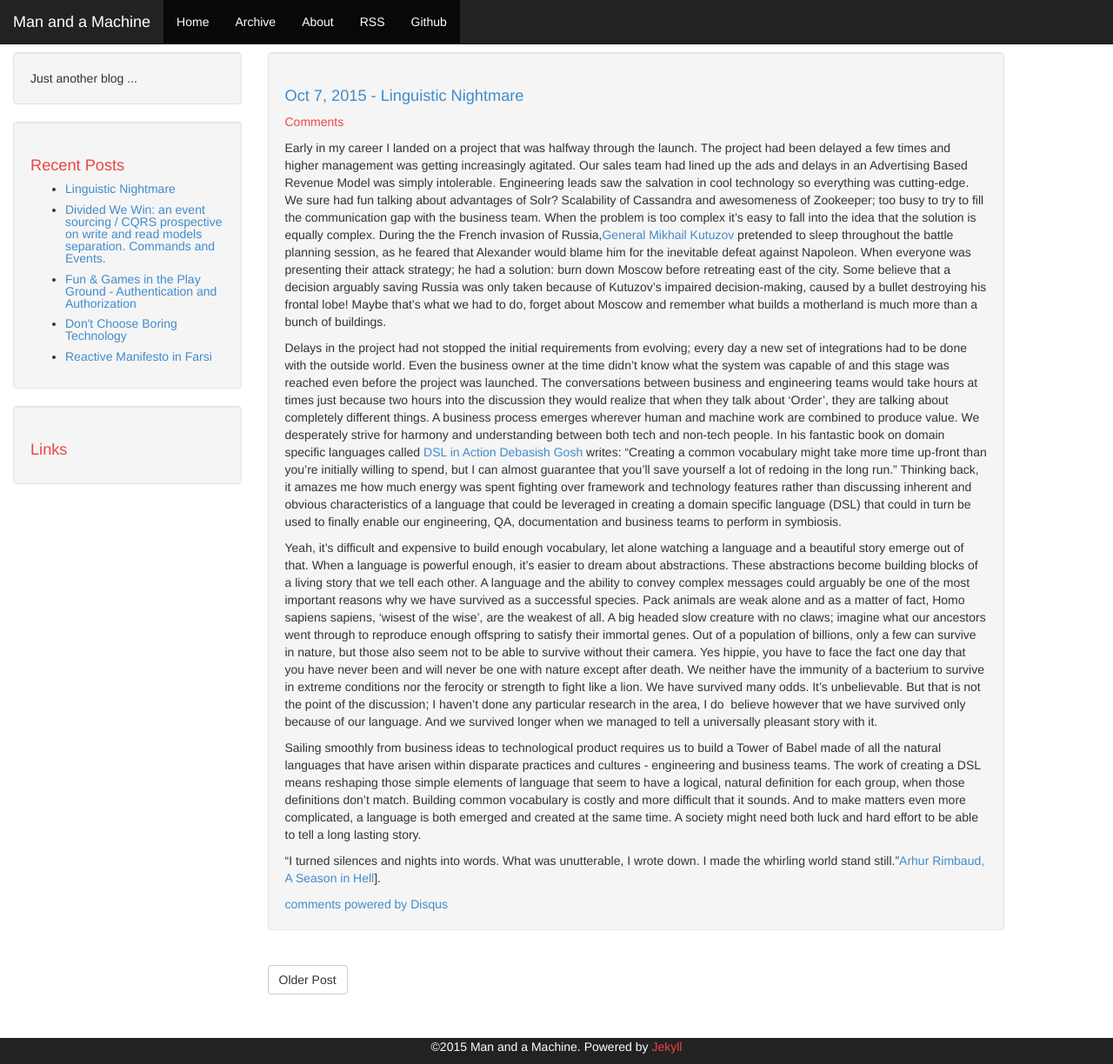
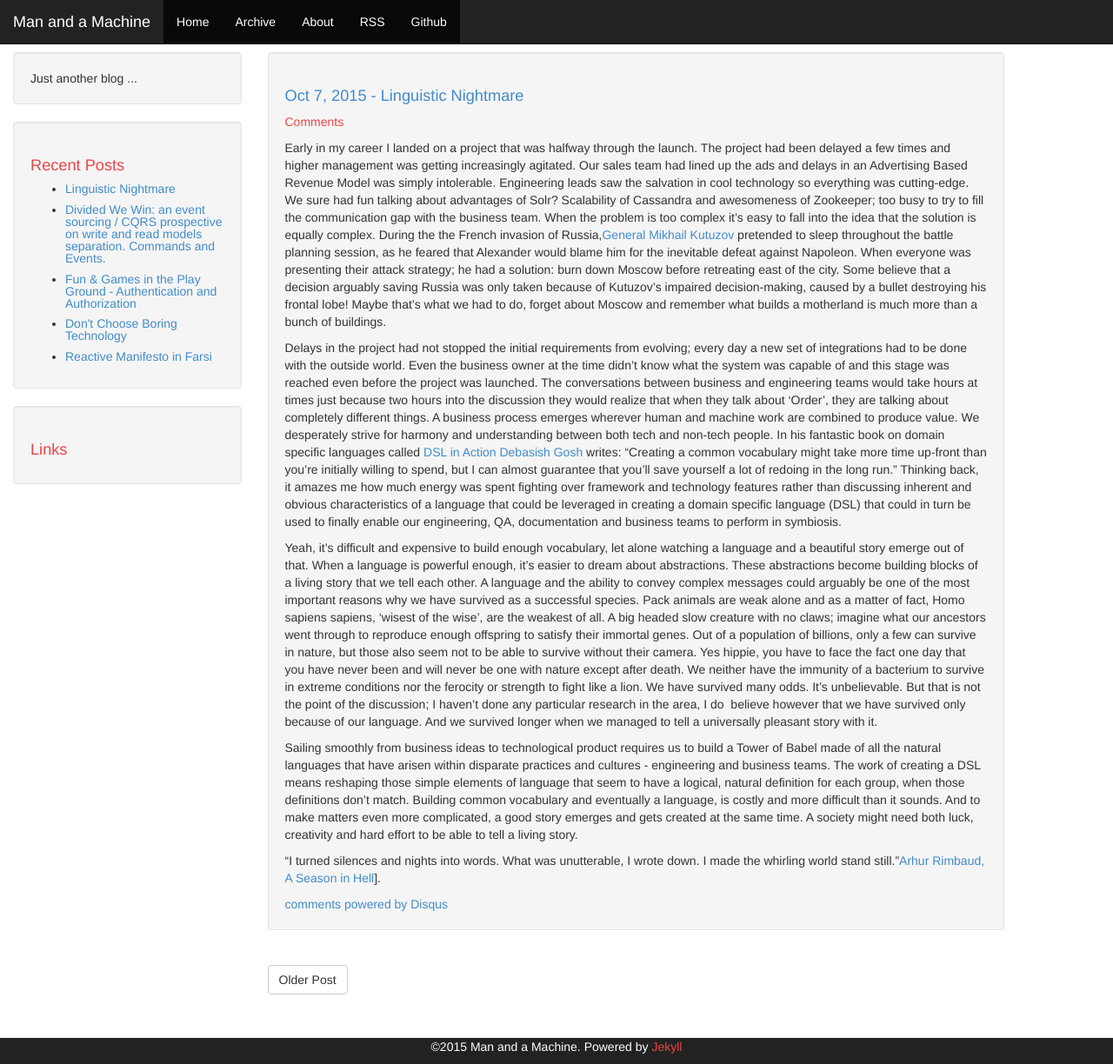
Before and after one commit to esfand-r/esfand-r.github.com, a Jekyll site: the page built from _posts/2015-10-07-linguistic-nightmare.markdown, in a window 1280 px wide and 1224 px high. Shown: the whole window at 87% size. Built offline with Jekyll 4.4.1, drawn with Linux system fonts in a browser that asks for light colours; Markdown is read by kramdown in place of the engine named in the settings; comment, search, counter and statistics services are not loaded.

Commit message:
Updated 2015-10-07-linguistic-nightmare.markdown

```diff
--- a/_posts/2015-10-07-linguistic-nightmare.markdown
+++ b/_posts/2015-10-07-linguistic-nightmare.markdown
@@ -20,6 +20,6 @@ Delays in the project had not stopped the initial requirements from evolving; ev
 
 Yeah, it’s difficult and expensive to build enough vocabulary, let alone watching a language and a beautiful story emerge out of that. When a language is powerful enough, it’s easier to dream about abstractions. These abstractions become building blocks of a living story that we tell each other. A language and the ability to convey complex messages could arguably be one of the most important reasons why we have survived as a successful species. Pack animals are weak alone and as a matter of fact, Homo sapiens sapiens, ‘wisest of the wise’, are the weakest of all. A big headed slow creature with no claws; imagine what our ancestors went through to reproduce enough offspring to satisfy their immortal genes. Out of a population of billions, only a few can survive in nature, but those also seem not to be able to survive without their camera. Yes hippie, you have to face the fact one day that you have never been and will never be one with nature except after death. We neither have the immunity of a bacterium to survive in extreme conditions nor the ferocity or strength to fight like a lion. We have survived many odds. It’s unbelievable. But that is not the point of the discussion; I haven’t done any particular research in the area, I do  believe however that we have survived only because of our language. And we survived longer when we managed to tell a universally pleasant story with it.
 
-Sailing smoothly from business ideas to technological product requires us to build a Tower of Babel made of all the natural languages that have arisen within disparate practices and cultures - engineering and business teams. The work of creating a DSL means reshaping those simple elements of language that seem to have a logical, natural definition for each group, when those definitions don’t match. Building common vocabulary is costly and more difficult that it sounds. And to make matters even more complicated, a language is both emerged and created at the same time. A society might need both luck and hard effort to be able to tell a long lasting story.
+Sailing smoothly from business ideas to technological product requires us to build a Tower of Babel made of all the natural languages that have arisen within disparate practices and cultures - engineering and business teams. The work of creating a DSL means reshaping those simple elements of language that seem to have a logical, natural definition for each group, when those definitions don’t match. Building common vocabulary and eventually a language, is costly and more difficult than it sounds. And to make matters even more complicated, a good story emerges and gets created at the same time. A society might need both luck, creativity and hard effort to be able to tell a living story.
 
 “I turned silences and nights into words. What was unutterable, I wrote down. I made the whirling world stand still.”[Arhur Rimbaud, A Season in Hell](https://www.google.com/url?q=https://books.google.ca/books?id%3Dcu1KCAAAQBAJ%26pg%3DPT27%26lpg%3DPT27%26dq%3DI%2Bturned%2Bsilences%2Band%2Bnights%2Binto%2Bwords.%2BWhat%2Bwas%2Bunutterable,%2BI%2Bwrote%2Bdown.%2BI%2Bmade%2Bthe%2Bwhirling%2Bworld%2Bstand%2Bstill%26source%3Dbl%26ots%3D13VEIOsUHc%26sig%3D-sqirZAoMZvSoQgVk83VmO_Agyk%26hl%3Den%26sa%3DX%26ved%3D0CDgQ6AEwBWoVChMIuZ76pOnoxwIVChuSCh2irwbO%23v%3Donepage%26q%3DI%2520turned%2520silences%2520and%2520nights%2520into%2520words.%2520What%2520was%2520unutterable%252C%2520I%2520wrote%2520down.%2520I%2520made%2520the%2520whirling%2520world%2520stand%2520still%26f%3Dfalse&sa=D&usg=AFQjCNFP-EulvM5oZIpGwhd_Cymh1FAiSQ)].
```
